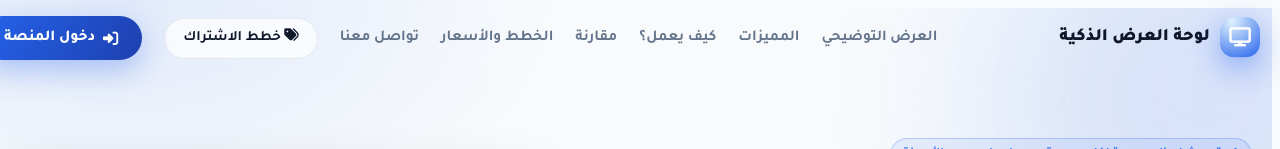
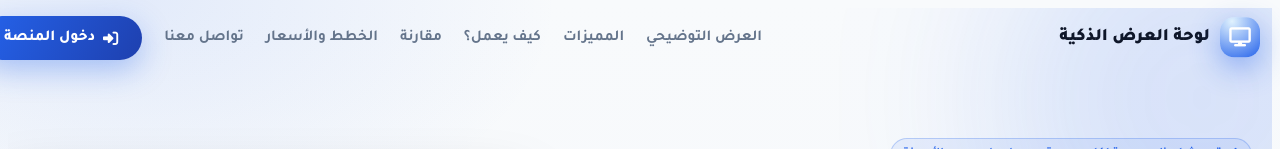
Before and after one commit to azzam1122112-dot/school_display, a Django app: page / in a window 1280 px wide. Shown: the top 149 px of the page. Run offline with Django 5.2, Linux system fonts and the light colour scheme.

Commit message:
رفع 12

```diff
--- a/templates/website/unconfigured_display.html
+++ b/templates/website/unconfigured_display.html
@@ -1027,10 +1027,6 @@
             <a href="#comparison">مقارنة</a>
             <a href="#pricing">الخطط والأسعار</a>
             <a href="#contact">تواصل معنا</a>
-            <a href="{{ subs_url }}" class="btn-ghost">
-              <i class="fa-solid fa-tags"></i>
-              خطط الاشتراك
-            </a>
             {% if login_url %}
               <a href="{{ login_url }}" class="btn-primary">
                 <i class="fa-solid fa-right-to-bracket"></i>
```
